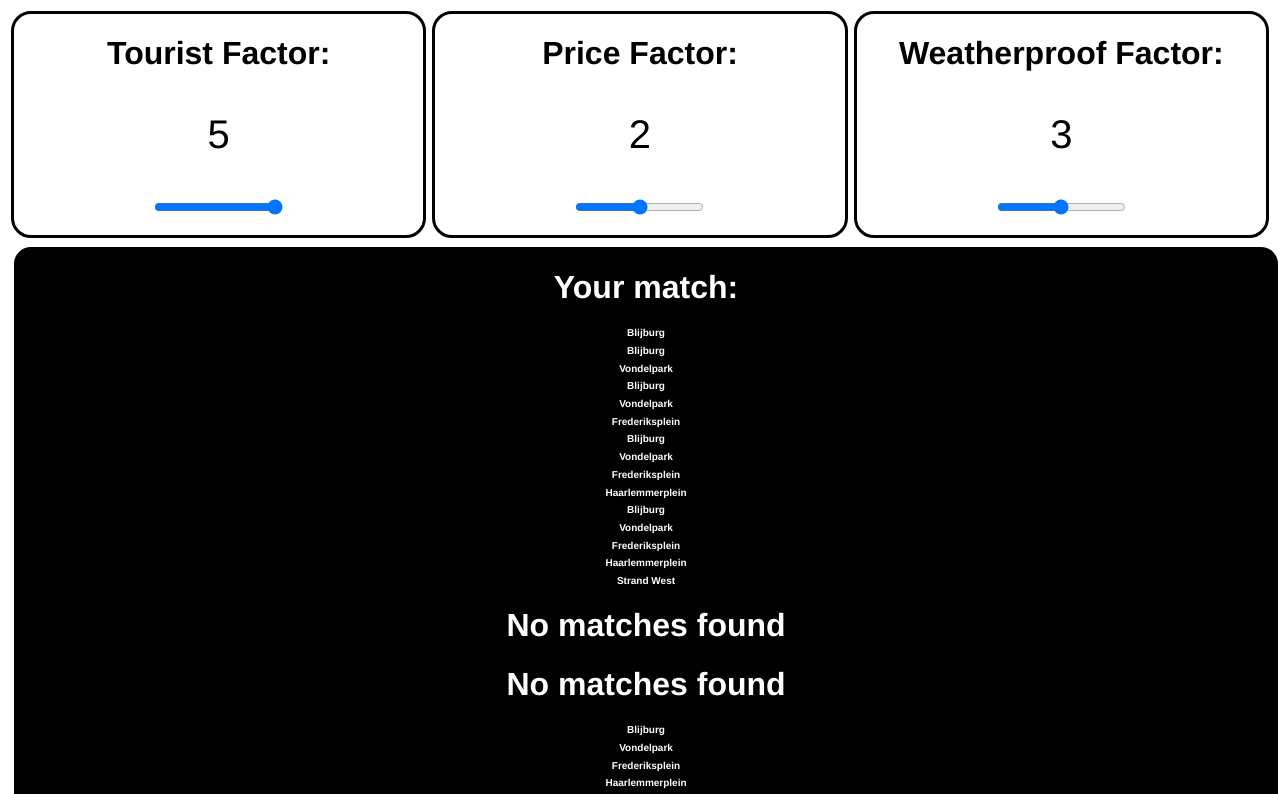
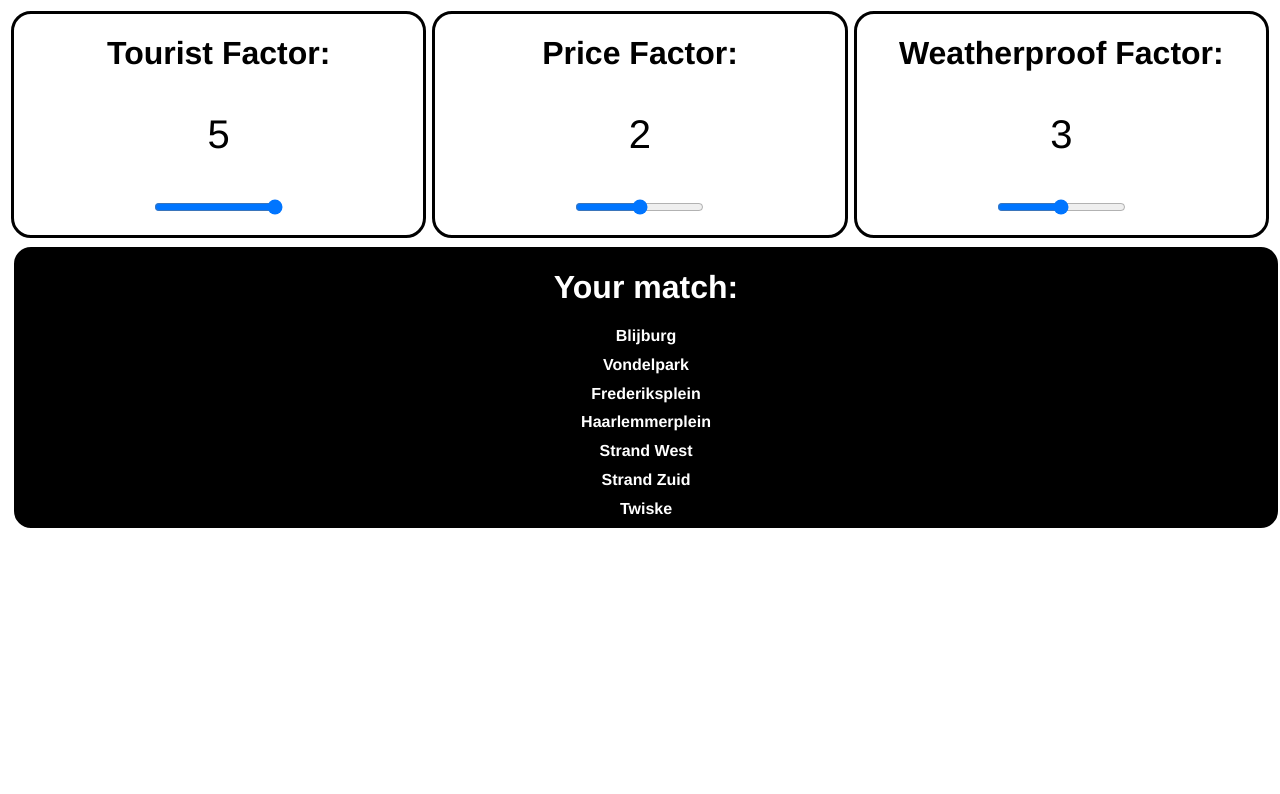
Before and after one commit to madamerobot/damsun, a React (Create React App) app: page / in a window 1280 px wide. Shown: the top 794 px of the page. Built offline with nearby package versions, Linux system fonts and the light colour scheme.

Commit message:
Places now get filtered according to their price

```diff
--- a/src/components/result.js
+++ b/src/components/result.js
@@ -26,27 +26,15 @@ class Result extends Component {
 	//EMPTY ARRAY FOR RESULTS
 	const results = [];
 
-	//CHECK HOW TO CALL VALUES FROM ARRAY
-	// const placejson = data[0].Place;
-	// const touristjson = data[0].Touristfactor;
-	// console.log('Place: '+placejson+' Tourist: '+touristjson);
-
-		return data.map((data) => {
+		data.map((data) => {
 			if(data.Price <= price){
-
 				results.push(data.Place);
-				console.log('Result: '+results);
-
-				return results.map((results) => {
-					return (
-						<div>
-							<h1 className="results" key={results}>{results}</h1>
-						</div>
-					)
-				});
+				console.log('Results: '+results);
 			}
+		});
+		return results.map ((results) => {
 			return (
-				<h1>No matches found</h1>
+				<h1 className="results">{results}</h1>
 			)
 		});
 	}
--- a/src/components/style.css
+++ b/src/components/style.css
@@ -48,5 +48,5 @@
 }
 
 .results {
-	font-size: 10px;
+	font-size: 16px;
 }
```
